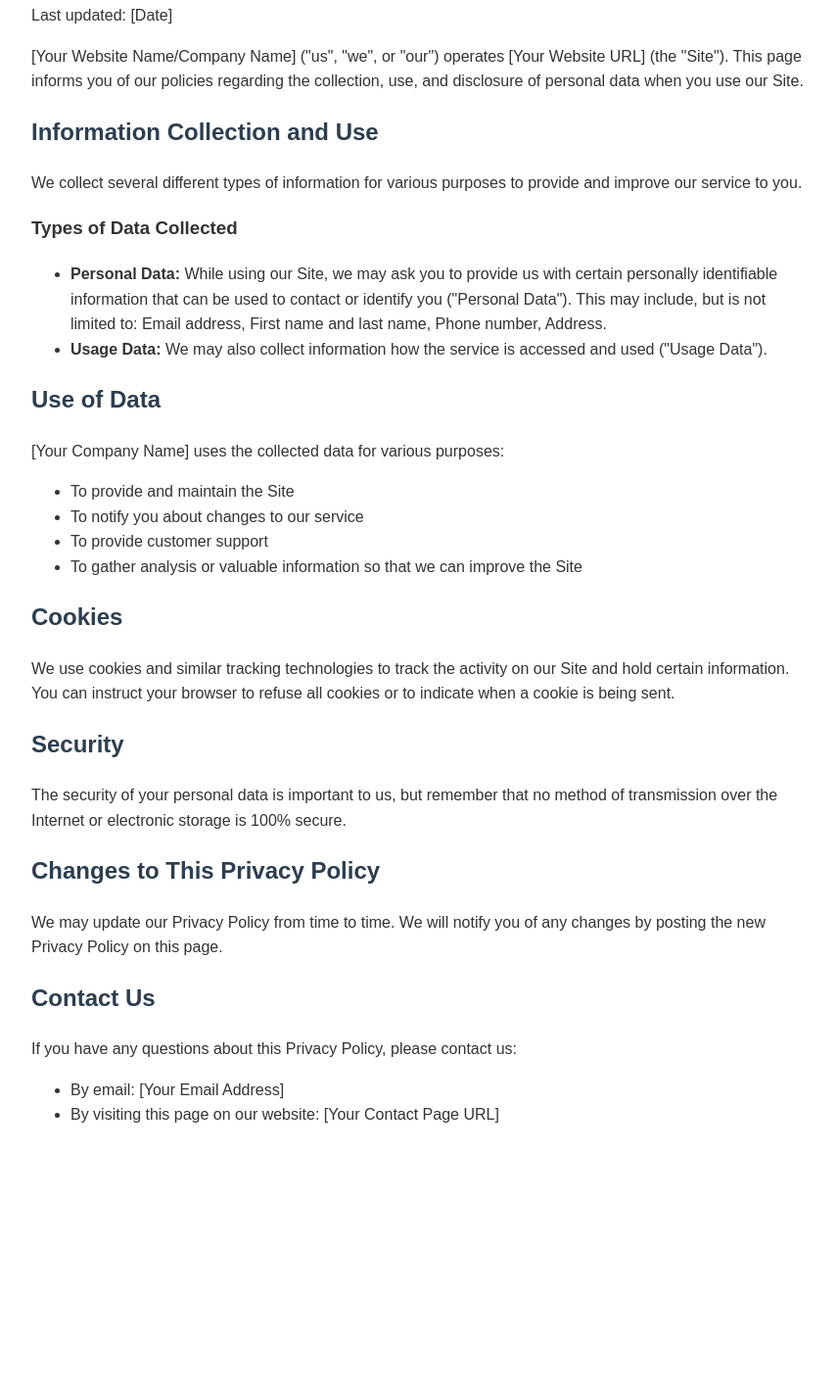
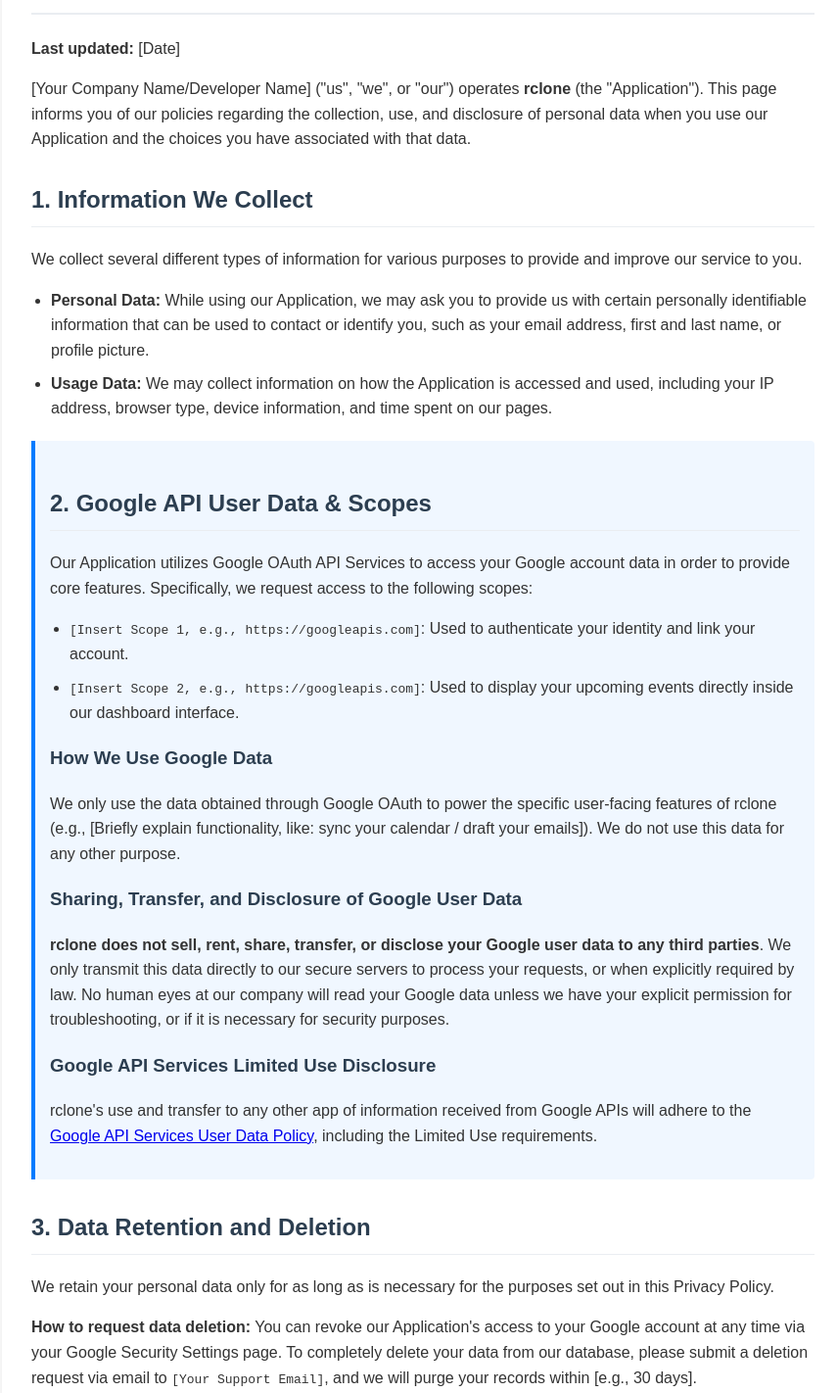
Before and after one commit to NoOne5167/dumbsiterepo, a plain HTML site: page privacypolicy.html in a window 1280 px wide. Shown: the part 123-1545 px from the top of the page at 98% size, without its empty margins (208-1063 px from the left). Before the commit the page ends 1310 px from the top, so only its background shows below. Drawn offline with Linux system fonts and the light colour scheme.

Commit message:
Update privacypolicy.html

```diff
--- a/privacypolicy.html
+++ b/privacypolicy.html
@@ -2,53 +2,71 @@
 <html lang="en">
 <head>
     <meta charset="UTF-8">
-    <title>Privacy Policy - [Your Website Name]</title>
+    <meta name="viewport" content="width=device-width, initial-scale=1.0">
+    <title>Privacy Policy - rclone</title>
     <style>
-        body { font-family: Arial, sans-serif; line-height: 1.6; margin: 20px; color: #333; max-width: 800px; margin: auto; padding: 20px;}
-        h1, h2 { color: #2c3e50; }
-        h1 { border-bottom: 2px solid #eee; padding-bottom: 10px; }
+        body { font-family: Arial, sans-serif; line-height: 1.6; margin: 0; padding: 0; color: #333; background-color: #f9f9f9; }
+        .container { max-width: 800px; margin: 40px auto; padding: 30px; background: #fff; border-radius: 8px; box-shadow: 0 4px 6px rgba(0,0,0,0.05); }
+        h1, h2, h3 { color: #2c3e50; }
+        h1 { border-bottom: 2px solid #eaedf1; padding-bottom: 15px; margin-top: 0; }
+        h2 { border-bottom: 1px solid #eaedf1; padding-bottom: 8px; margin-top: 30px; }
+        ul { padding-left: 20px; }
+        li { margin-bottom: 8px; }
+        .highlight-box { background-color: #f0f7ff; border-left: 4px solid #007bff; padding: 15px; margin: 20px 0; border-radius: 0 4px 4px 0; }
     </style>
 </head>
 <body>
 
+<div class="container">
     <h1>Privacy Policy</h1>
-    <p>Last updated: [Date]</p>
+    <p><strong>Last updated:</strong> [Date]</p>
 
-    <p>[Your Website Name/Company Name] ("us", "we", or "our") operates [Your Website URL] (the "Site"). This page informs you of our policies regarding the collection, use, and disclosure of personal data when you use our Site.</p>
+    <p>[Your Company Name/Developer Name] ("us", "we", or "our") operates <strong>rclone</strong> (the "Application"). This page informs you of our policies regarding the collection, use, and disclosure of personal data when you use our Application and the choices you have associated with that data.</p>
 
-    <h2>Information Collection and Use</h2>
+    <h2>1. Information We Collect</h2>
     <p>We collect several different types of information for various purposes to provide and improve our service to you.</p>
-
-    <h3>Types of Data Collected</h3>
     <ul>
-        <li><strong>Personal Data:</strong> While using our Site, we may ask you to provide us with certain personally identifiable information that can be used to contact or identify you ("Personal Data"). This may include, but is not limited to: Email address, First name and last name, Phone number, Address.</li>
-        <li><strong>Usage Data:</strong> We may also collect information how the service is accessed and used ("Usage Data").</li>
+        <li><strong>Personal Data:</strong> While using our Application, we may ask you to provide us with certain personally identifiable information that can be used to contact or identify you, such as your email address, first and last name, or profile picture.</li>
+        <li><strong>Usage Data:</strong> We may collect information on how the Application is accessed and used, including your IP address, browser type, device information, and time spent on our pages.</li>
     </ul>
 
-    <h2>Use of Data</h2>
-    <p>[Your Company Name] uses the collected data for various purposes:</p>
+    <!-- CRITICAL GOOGLE OAUTH SECTION START -->
+    <div class="highlight-box">
+        <h2>2. Google API User Data & Scopes</h2>
+        <p>Our Application utilizes Google OAuth API Services to access your Google account data in order to provide core features. Specifically, we request access to the following scopes:</p>
         <ul>
-        <li>To provide and maintain the Site</li>
-        <li>To notify you about changes to our service</li>
-        <li>To provide customer support</li>
-        <li>To gather analysis or valuable information so that we can improve the Site</li>
+            <li><code>[Insert Scope 1, e.g., https://googleapis.com]</code>: Used to authenticate your identity and link your account.</li>
+            <li><code>[Insert Scope 2, e.g., https://googleapis.com]</code>: Used to display your upcoming events directly inside our dashboard interface.</li>
         </ul>
 
-    <h2>Cookies</h2>
-    <p>We use cookies and similar tracking technologies to track the activity on our Site and hold certain information. You can instruct your browser to refuse all cookies or to indicate when a cookie is being sent.</p>
+        <h3>How We Use Google Data</h3>
+        <p>We only use the data obtained through Google OAuth to power the specific user-facing features of rclone (e.g., [Briefly explain functionality, like: sync your calendar / draft your emails]). We do not use this data for any other purpose.</p>
 
-    <h2>Security</h2>
-    <p>The security of your personal data is important to us, but remember that no method of transmission over the Internet or electronic storage is 100% secure.</p>
+        <h3>Sharing, Transfer, and Disclosure of Google User Data</h3>
+        <p><strong>rclone does not sell, rent, share, transfer, or disclose your Google user data to any third parties</strong>. We only transmit this data directly to our secure servers to process your requests, or when explicitly required by law. No human eyes at our company will read your Google data unless we have your explicit permission for troubleshooting, or if it is necessary for security purposes.</p>
 
-    <h2>Changes to This Privacy Policy</h2>
-    <p>We may update our Privacy Policy from time to time. We will notify you of any changes by posting the new Privacy Policy on this page.</p>
+        <h3>Google API Services Limited Use Disclosure</h3>
+        <p>rclone's use and transfer to any other app of information received from Google APIs will adhere to the <a href="https://google.com" target="_blank" rel="noopener">Google API Services User Data Policy</a>, including the Limited Use requirements.</p>
+    </div>
+    <!-- CRITICAL GOOGLE OAUTH SECTION END -->
 
-    <h2>Contact Us</h2>
-    <p>If you have any questions about this Privacy Policy, please contact us:</p>
+    <h2>3. Data Retention and Deletion</h2>
+    <p>We retain your personal data only for as long as is necessary for the purposes set out in this Privacy Policy.</p>
+    <p><strong>How to request data deletion:</strong> You can revoke our Application's access to your Google account at any time via your Google Security Settings page. To completely delete your data from our database, please submit a deletion request via email to <code>[Your Support Email]</code>, and we will purge your records within [e.g., 30 days].</p>
+
+    <h2>4. Security of Data</h2>
+    <p>The security of your data is important to us, but remember that no method of transmission over the Internet, or method of electronic storage, is 100% secure. We implement industry-standard administrative and technical security safeguards to protect your personal information.</p>
+
+    <h2>5. Changes to This Privacy Policy</h2>
+    <p>We may update our Privacy Policy from time to time. We will notify you of any changes by posting the new Privacy Policy on this page and updating the "Last updated" date at the top.</p>
+
+    <h2>6. Contact Us</h2>
+    <p>If you have any questions about this Privacy Policy or our data practices, please contact us:</p>
     <ul>
-        <li>By email: [Your Email Address]</li>
-        <li>By visiting this page on our website: [Your Contact Page URL]</li>
+        <li>By email: <code>[Your Support Email]</code></li>
+        <li>By visiting our support website: <a href="[Your App Homepage URL]">[Your App Homepage URL]</a></li>
     </ul>
+</div>
 
 </body>
 </html>
```
Lines whose indentation alone changed are shown as unchanged.
